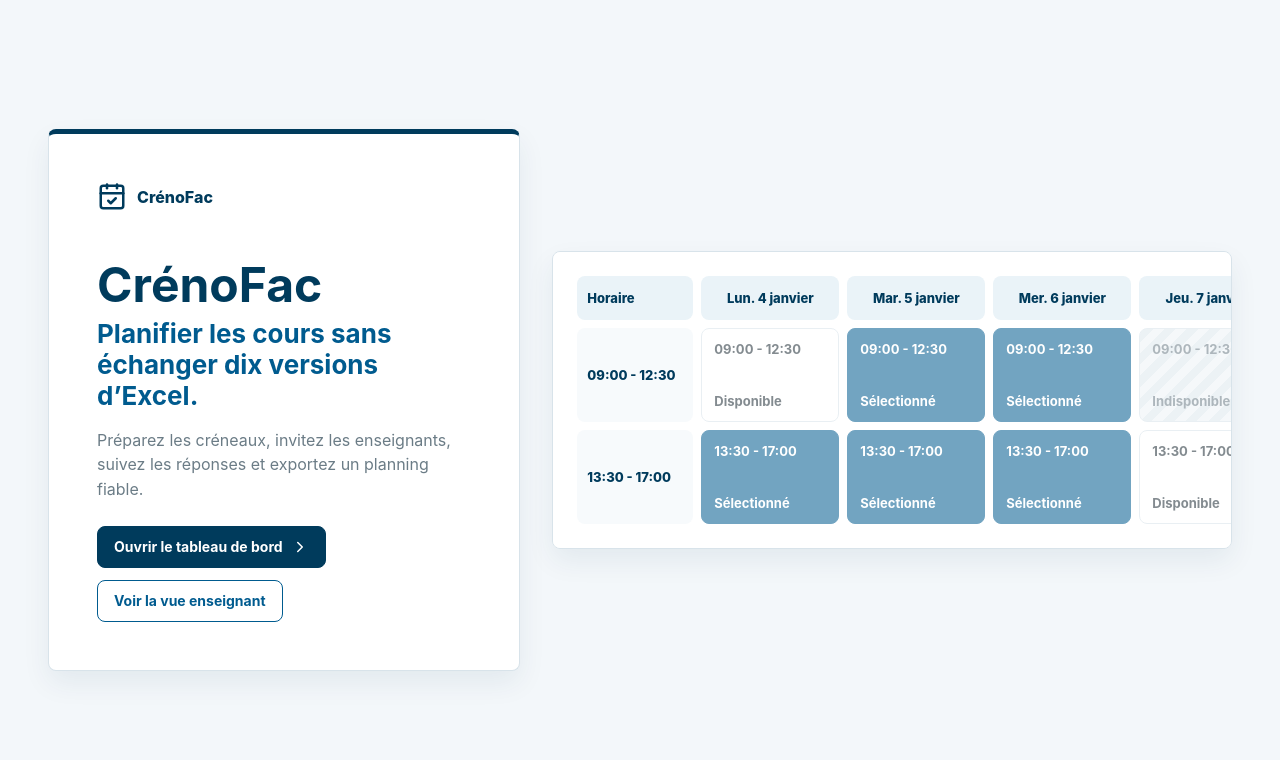
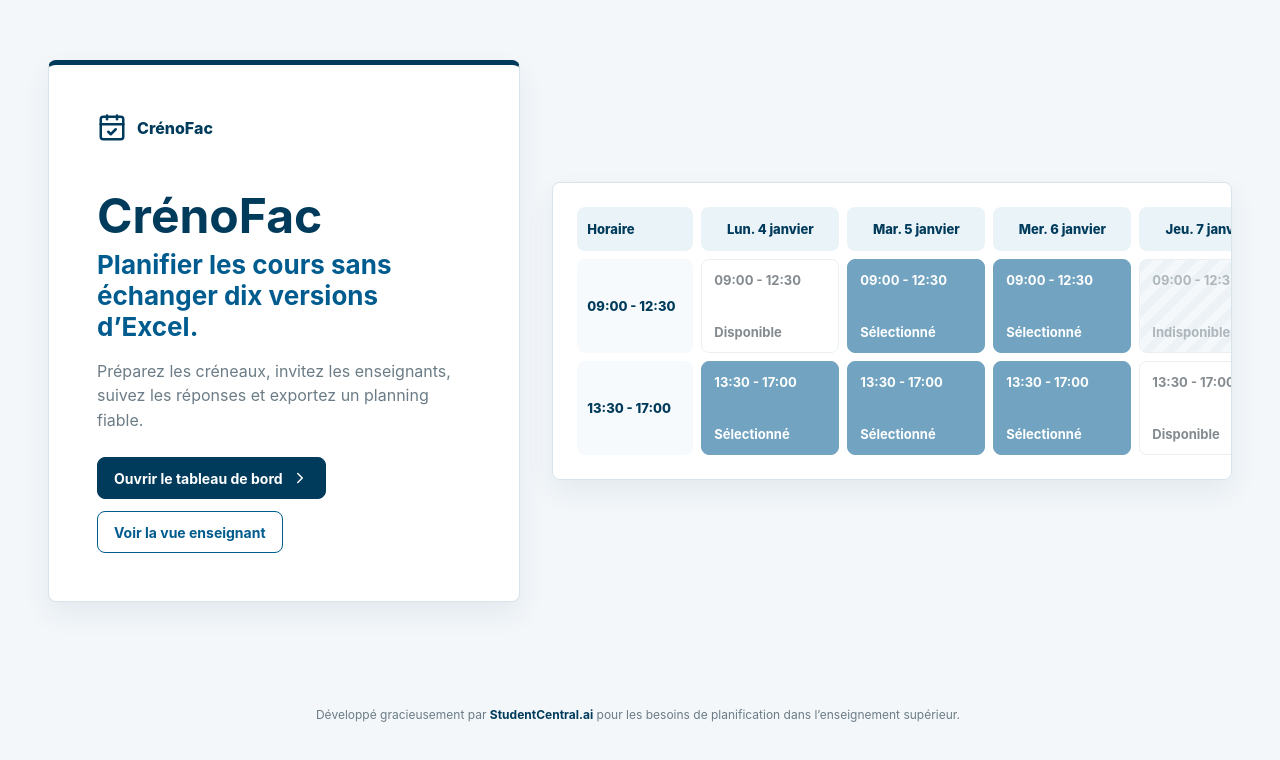
Before and after one commit to nboitout/CrenoFac, a React (Vite) app: page / in a window 1280 px wide. Shown: the top 760 px of the page. Built offline with nearby package versions, Linux system fonts and the light colour scheme.

Commit message:
Add StudentCentral footer

```diff
--- a/src/main.jsx
+++ b/src/main.jsx
@@ -145,6 +145,7 @@ function EntryScreen({ navigate }) {
       <section className="entryPreview" aria-label="Aperçu du planning">
         <PlanningGrid slots={campaigns[1].slots} readonly compact />
       </section>
+      <AppFooter />
     </main>
   );
 }
@@ -190,6 +191,7 @@ function AppShell({ children, active = "Tableau de bord", navigate }) {
           </div>
         </header>
         <main className="content">{children}</main>
+        <AppFooter inset />
       </div>
     </div>
   );
@@ -365,6 +367,7 @@ function TeacherView({ notify, navigate }) {
         <button className="secondaryButton" onClick={() => navigate("/admin/campaigns/m2-janvier")}>
           Retour côté administration
         </button>
+        <AppFooter />
       </main>
     );
   }
@@ -410,6 +413,7 @@ function TeacherView({ notify, navigate }) {
           Valider mes horaires
         </button>
       </section>
+      <AppFooter />
     </main>
   );
 }
@@ -597,6 +601,18 @@ function Toast({ message }) {
   return <div className="toast">{message}</div>;
 }
 
+function AppFooter({ inset = false }) {
+  return (
+    <footer className={inset ? "appFooter inset" : "appFooter"}>
+      Développé gracieusement par{" "}
+      <a href="https://www.studentcentral.ai/" target="_blank" rel="noreferrer">
+        StudentCentral.ai
+      </a>{" "}
+      pour les besoins de planification dans l’enseignement supérieur.
+    </footer>
+  );
+}
+
 function enrichCampaign(campaign) {
   const programme = programmes.find((item) => item.id === campaign.programmeId);
   const requiredHours = campaign.courses.reduce((sum, course) => sum + course.requiredHours, 0);
--- a/src/styles.css
+++ b/src/styles.css
@@ -738,6 +738,33 @@ textarea {
   font-weight: 750;
 }
 
+.appFooter {
+  width: min(1180px, calc(100vw - 32px));
+  margin: var(--space-6) auto 0;
+  padding: var(--space-4) 0;
+  color: var(--color-muted);
+  font-size: 12px;
+  line-height: 1.45;
+  text-align: center;
+}
+
+.appFooter.inset {
+  width: min(1180px, calc(100vw - 292px));
+  margin-top: 0;
+  padding: 0 var(--space-6) var(--space-5);
+}
+
+.appFooter a {
+  color: var(--color-primary);
+  font-weight: 700;
+  text-decoration: none;
+}
+
+.appFooter a:hover {
+  color: var(--color-primary-2);
+  text-decoration: underline;
+}
+
 @media (max-width: 980px) {
   .entry,
   .appShell,
@@ -764,6 +791,11 @@ textarea {
   .content {
     width: 100%;
     padding: var(--space-5);
+  }
+
+  .appFooter.inset {
+    width: 100%;
+    padding: 0 var(--space-5) var(--space-5);
   }
 
   .kpiGrid,
```
